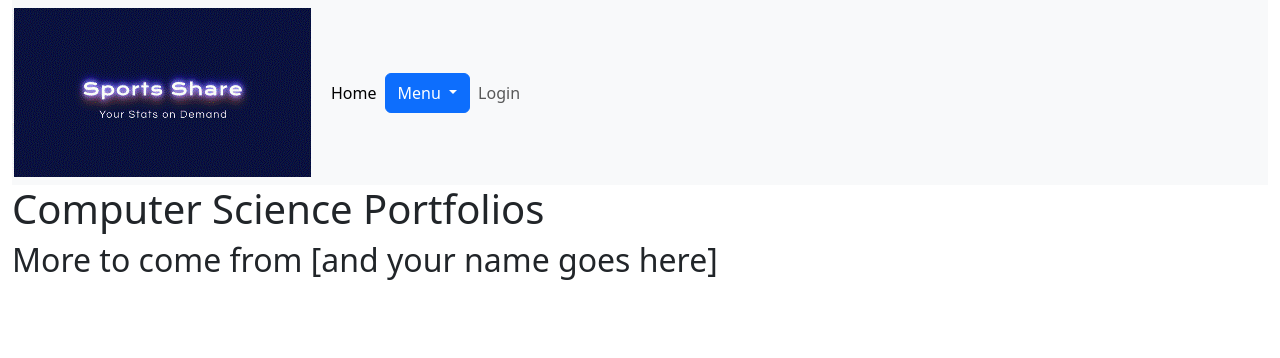
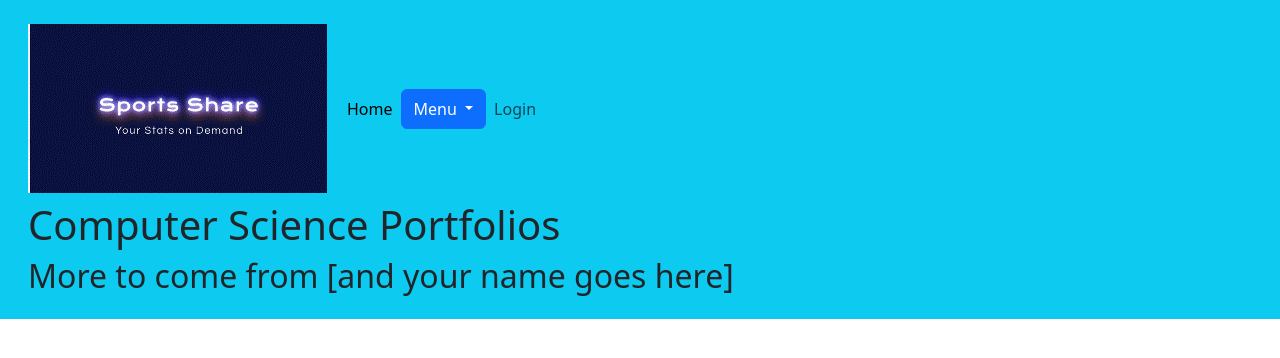
Before and after one commit to ddomke-class/sportsPj, a Django app: template sportsShare/templates/sportsShare/index.html in a window 1280 px wide. Shown: the top 358 px of the page. Run offline with Django 4.2, Linux system fonts and the light colour scheme; the template is opened without the code that fills it, so the values that code supplies are empty; parts of the project's set-up code (start-up, migrations or seed data) failed here and were passed over; some libraries are stand-ins or nearby versions.

Commit message:
background and navbar color fixed

```diff
--- a/sportsShare/templates/sportsShare/base_template.html
+++ b/sportsShare/templates/sportsShare/base_template.html
@@ -14,10 +14,10 @@
  </head>
 
  <body>
+  <div class="p-3 mb-2 bg-info text-dark">
    <div class="container-fluid">
-
      <!-- Navbar-->
-     <nav class="navbar navbar-expand-lg bg-body-tertiary">
+     <nav class="navbar navbar-expand-lg" style="background-color: #0DCAF0;">
        <img src="{% static 'images/sportsSharelogo.gif' %}">
        <div class="container-fluid">
          <button class="navbar-toggler" type="button" data-bs-toggle="collapse" data-bs-target="#navbarNavAltMarkup" aria-controls="navbarNavAltMarkup" aria-expanded="false" aria-label="Toggle navigation">
@@ -55,6 +55,7 @@
          {% endblock %}
        </div>
      </div>
+    </div>
    </div>
  </body>
 </html>
```
